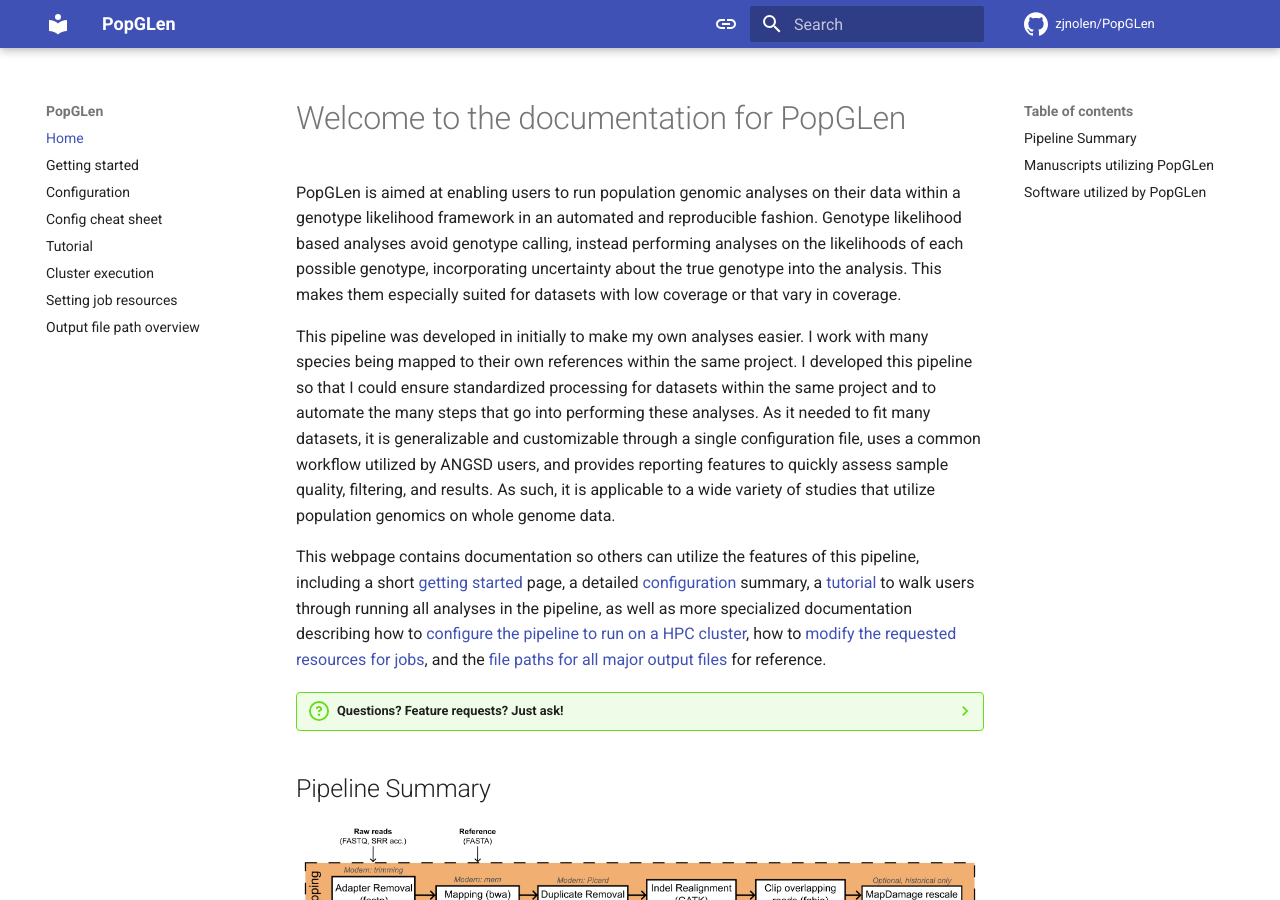
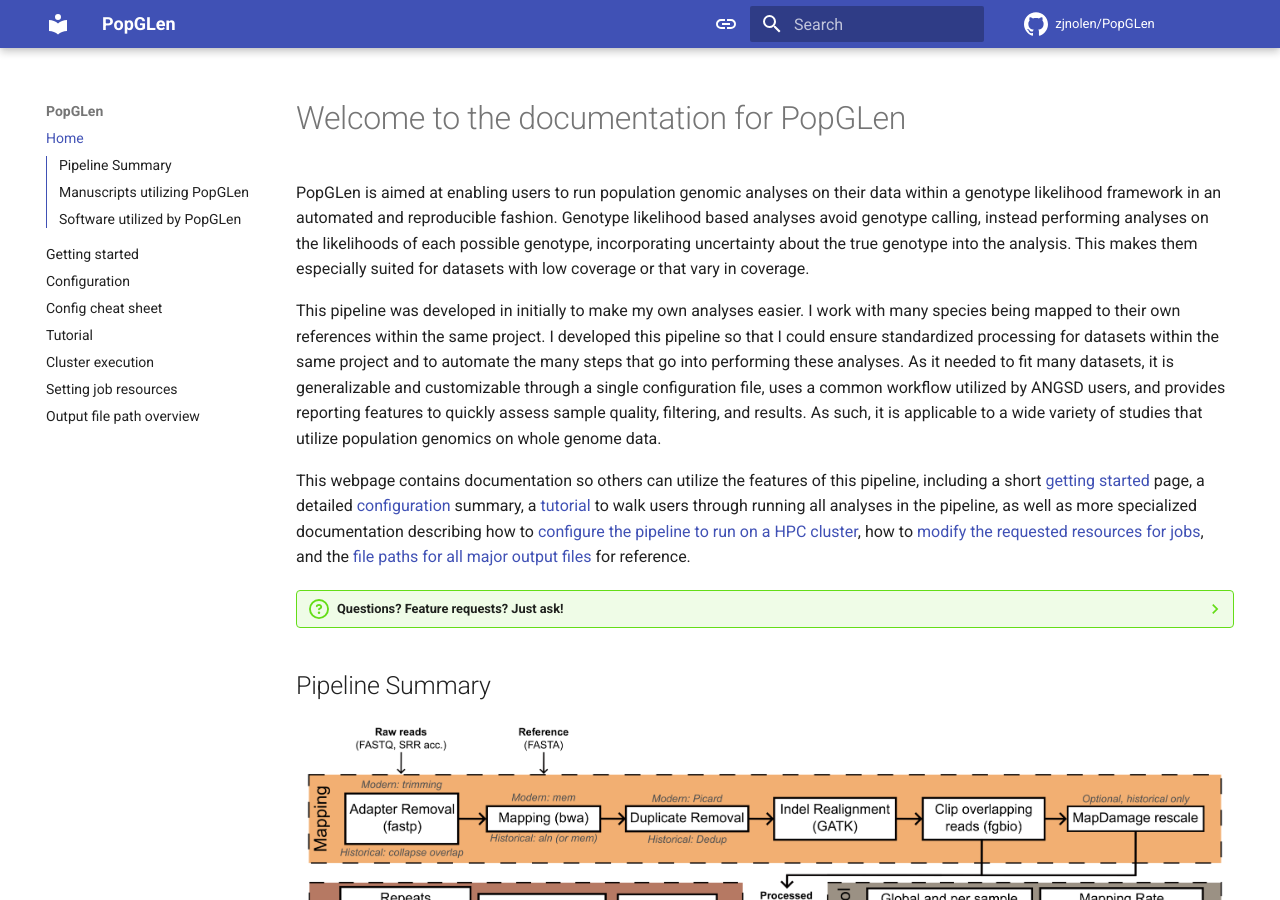
Before and after one commit to zjnolen/PopGLen, an MkDocs documentation site: the page built from docs/index.md, in a window 1280 px wide and 900 px high. Built offline with MkDocs 1.6.1 and Material for MkDocs 9.7.7, drawn with Linux system fonts in a browser that asks for light colours; comment, search, counter and statistics services are not loaded; the version menu is left out.

Commit message:
Integrate TOC into navigation bar
More room to see content, good for code blocks I think

```diff
--- a/mkdocs.yml
+++ b/mkdocs.yml
@@ -16,6 +16,7 @@ theme:
       note: octicons/tag-16
       question: octicons/question-16
   features:
+    - toc.integrate
     - search.highlight
     - content.code.annotate
   palette:
```
Also changed, not shown: docs/high-memory-rules.md (deleted, +0 -8 lines), docs/tutorial.md (+1 -1 lines).
